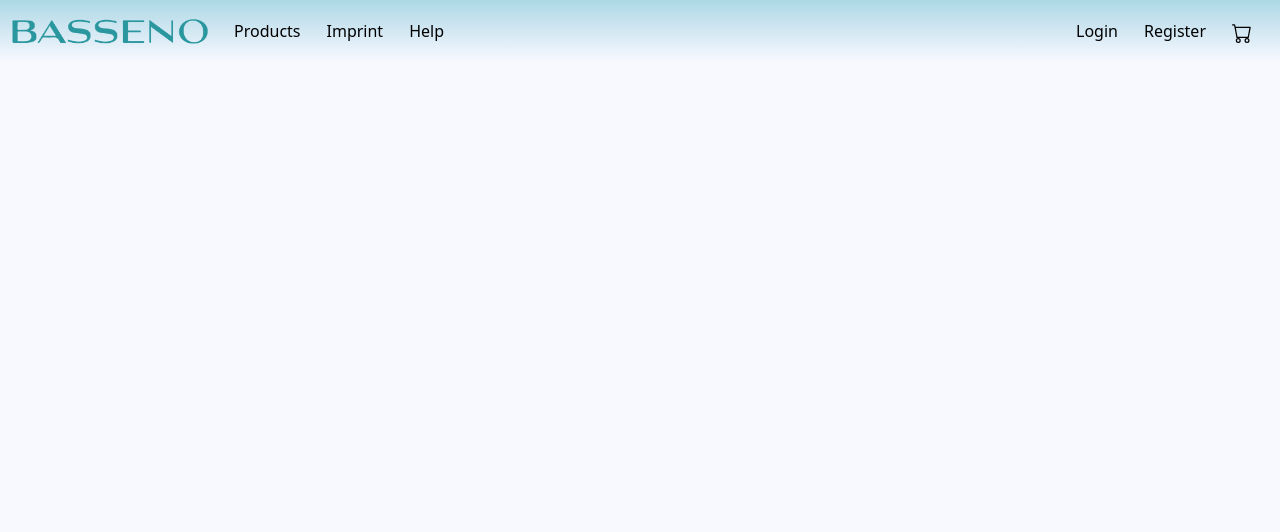
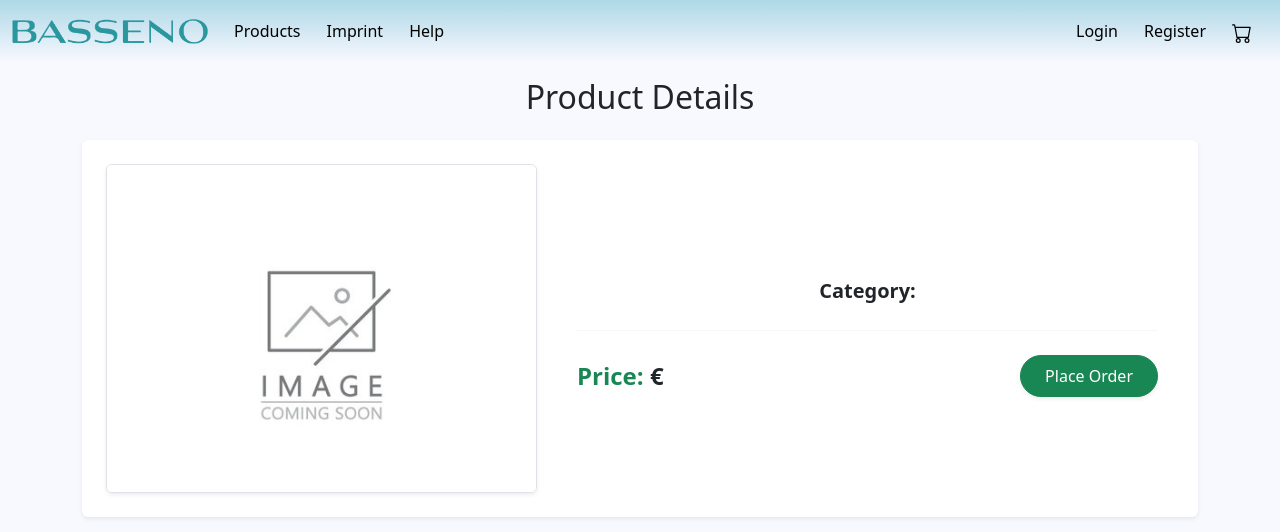
Before and after one commit to Paul-Slawicek/webeng-project, a Vue app in the folder fweng/: page /productdetails in a window 1280 px wide. Shown: the top 532 px of the page. Built offline with nearby package versions, Linux system fonts and the light colour scheme.

Commit message:
add product details page and get product endpoint

```diff
--- a/fweng/src/router/index.js
+++ b/fweng/src/router/index.js
@@ -10,6 +10,7 @@ import HelpView from '../views/HelpView.vue';
 import ProfileView from '../views/ProfileView.vue';
 import AddProductView from '../views/AddProductView.vue';
 import AdminUserManagementView from '../views/AdminUserManagementView.vue';
+import ProductDetailsView from "@/views/ProductDetailsView.vue";
 
 const routes = [
   { path: '/', name: 'Home', component: HomeView },
@@ -21,6 +22,7 @@ const routes = [
   { path: '/profile', name: 'Profile', component: ProfileView, meta: { requiresAuth: true, roles: ['user', 'admin'] }, },
   { path: '/addproduct', name: 'AddProduct', component: AddProductView, meta: { requiresAuth: true, roles: ['admin'] }, },
   { path: "/admin/users", name: 'AdminUserManagement' , component: AdminUserManagementView, meta: { requiresAuth: true, roles: "admin" } },
+  { path: "/productdetails", name: "ProductDetails", component: ProductDetailsView },
 ];
 
 const router = createRouter({
--- /dev/null
+++ b/fweng/src/views/ProductDetailsView.vue
@@ -0,0 +1,138 @@
+<template>
+    <div class="container mt-3 mb-5">
+        <!-- Page Header -->
+        <div class="text-center mb-4">
+            <h1 class="text-dark">Product Details</h1>
+        </div>
+
+        <!-- Product Section -->
+        <div class="product-details p-4 rounded shadow-sm">
+            <div class="row g-4 align-items-center">
+                <!-- Product Image -->
+                <div class="col-md-5 text-center">
+                    <img :src="getImageUrl(product.picture)" alt="Product Image"
+                        class="img-fluid rounded shadow-sm border" />
+                </div>
+
+                <!-- Product Info -->
+                <div class="col-md-7">
+                    <div class="p-3">
+                        <h3 class="fw-normal mb-3">{{ product.title }}</h3>
+
+                        <p class="fs-5 mb-3">
+                            <strong>Category:</strong> {{ product.category }}
+                        </p>
+
+                        <p class="text-muted mb-4" style="line-height: 1.8;">
+                            {{ product.description }}
+                        </p>
+
+                        <!-- Horizontal Rule -->
+                        <hr />
+
+                        <!-- Price and Order Button -->
+                        <div class="d-flex justify-content-between align-items-center">
+                            <div class="price-box">
+                                <p class="fs-4 fw-bold text-success mb-0">
+                                    Price: <span class="text-dark">{{ product.price }} €</span>
+                                </p>
+                            </div>
+                            <button @click="orderProduct" class="btn btn-lg btn-success px-4 rounded-pill shadow-sm">
+                                Place Order
+                            </button>
+                        </div>
+                    </div>
+                </div>
+            </div>
+        </div>
+    </div>
+</template>
+
+<script>
+import axios from "@/services/api";
+
+export default {
+    name: "ProductDetailsView",
+    data() {
+        return {
+            product: {},
+        };
+    },
+    methods: {
+        async fetchProductDetails() {
+            const productId = this.$route.query.id;
+            if (!productId) {
+                console.error("Product ID is missing.");
+                return;
+            }
+
+            try {
+                const response = await axios.get(`/products/${productId}`);
+                this.product = response.data;
+            } catch (error) {
+                console.error("Error fetching product details:", error);
+                alert("Failed to load product details.");
+            }
+        },
+        getImageUrl(picture) {
+            return picture
+                ? `http://localhost:8080/uploads/${picture}`
+                : require("@/assets/img/default.jpg");
+        },
+        orderProduct() {
+            alert(`Order placed for: ${this.product.title}`);
+        },
+    },
+    mounted() {
+        this.fetchProductDetails();
+    },
+};
+</script>
+
+<style scoped>
+.product-details {
+    background-color: white;
+    border-radius: 12px;
+    box-shadow: 0 2px 6px rgba(0, 0, 0, 0.1);
+    transition: box-shadow 0.3s ease;
+}
+
+.product-details:hover {
+    box-shadow: 0 4px 12px rgba(0, 0, 0, 0.15);
+}
+
+img.img-fluid {
+    max-height: 400px;
+    object-fit: contain;
+    border: 1px solid #ddd;
+    border-radius: 8px;
+}
+
+h1 {
+    font-size: 2rem;
+    margin-top: 1rem;
+    margin-bottom: 1.5rem;
+    font-weight: normal;
+}
+
+.price-box p {
+    font-size: 1.5rem;
+    color: #28a745;
+}
+
+.btn-success {
+    font-size: 1rem;
+    transition: all 0.3s ease;
+}
+
+.btn-success:hover {
+    transform: translateY(-2px);
+    box-shadow: 0 6px 12px rgba(0, 0, 0, 0.2);
+}
+
+hr {
+    border-top: 1px solid #ddd;
+    margin-top: 1.5rem;
+    margin-bottom: 1.5rem;
+}
+</style>
```
Also changed, not shown: 2 other files (tests, documents, lock files or other folders).
